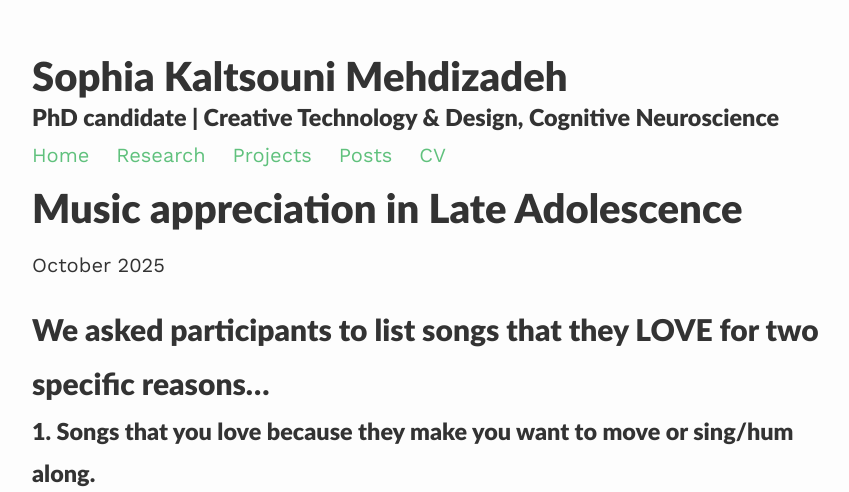
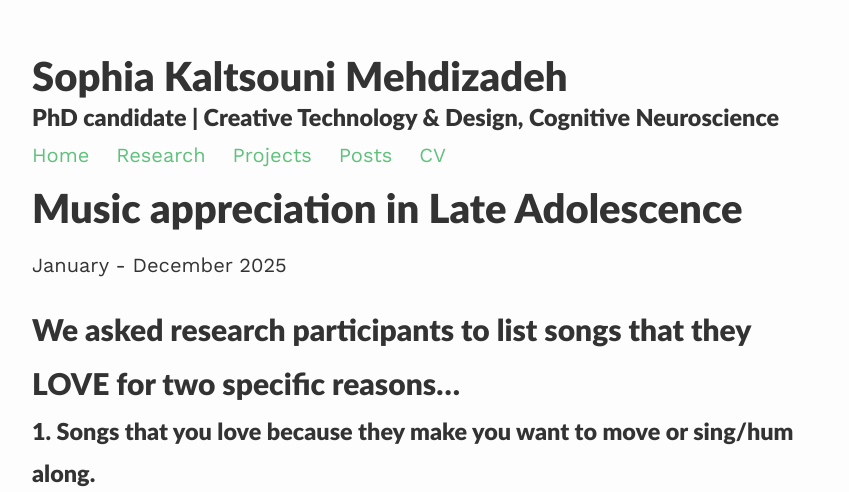
Before and after one commit to smehdizadeh/smehdizadeh.github.io, a Jekyll site: the page built from _posts/2024-08-12-Music.md, in a window 1280 px wide, cut to the strip 0-492 px from the top of the page. Shown: the whole strip, without its empty margins (208-1057 px from the left). Built offline with Jekyll 4.4.1, drawn with Linux system fonts in a browser that asks for light colours; nearby versions of some CDN libraries; some of the changed text lies outside the part shown.

Commit message:
Update 2024-08-12-Music.md

```diff
--- a/_posts/2024-08-12-Music.md
+++ b/_posts/2024-08-12-Music.md
@@ -3,14 +3,35 @@
 title: "Music appreciation in Late Adolescence"
 ---
 
-October 2025
+January - December 2025
 
-## We asked participants to list songs that they LOVE for two specific reasons...
+## We asked research participants to list songs that they LOVE for two specific reasons...
 
 ### 1. Songs that you love because they make you want to move or sing/hum along.
 
 <iframe data-testid="embed-iframe" style="border-radius:12px" src="https://open.spotify.com/embed/playlist/5u2yRzQhOu1TngSBlK8NUn?utm_source=generator" width="100%" height="352" frameBorder="0" allowfullscreen="" allow="autoplay; clipboard-write; encrypted-media; fullscreen; picture-in-picture" loading="lazy"></iframe>
 
+<!DOCTYPE html>
+<html>
+<head>
+  <title>Hover Text Color Change</title>
+  <style>
+    .hover-text {
+      color: black;
+      transition: color 0.3s ease;
+    }
+
+    .hover-text:hover {
+      color: red;
+    }
+  </style>
+</head>
+<body>
+  <h2 class="hover-text">Hover over this text to change its color!</h2>
+</body>
+</html>
+
+
 ### 2. Songs that you love because they have a personal meaning to you, or you can use them to express yourself...
 
 <iframe data-testid="embed-iframe" style="border-radius:12px" src="https://open.spotify.com/embed/playlist/7qBpk2BzvIJXtXVLznzMxr?utm_source=generator" width="100%" height="352" frameBorder="0" allowfullscreen="" allow="autoplay; clipboard-write; encrypted-media; fullscreen; picture-in-picture" loading="lazy"></iframe>
```
